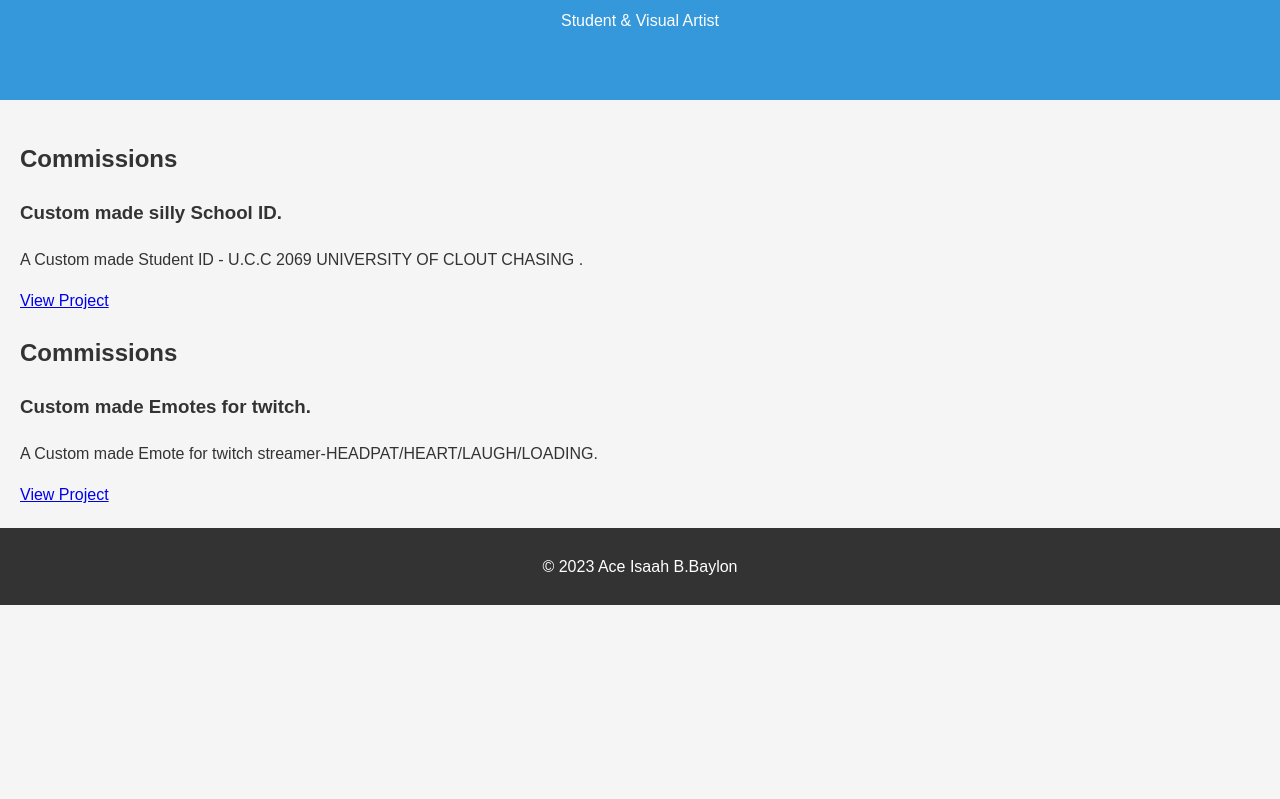
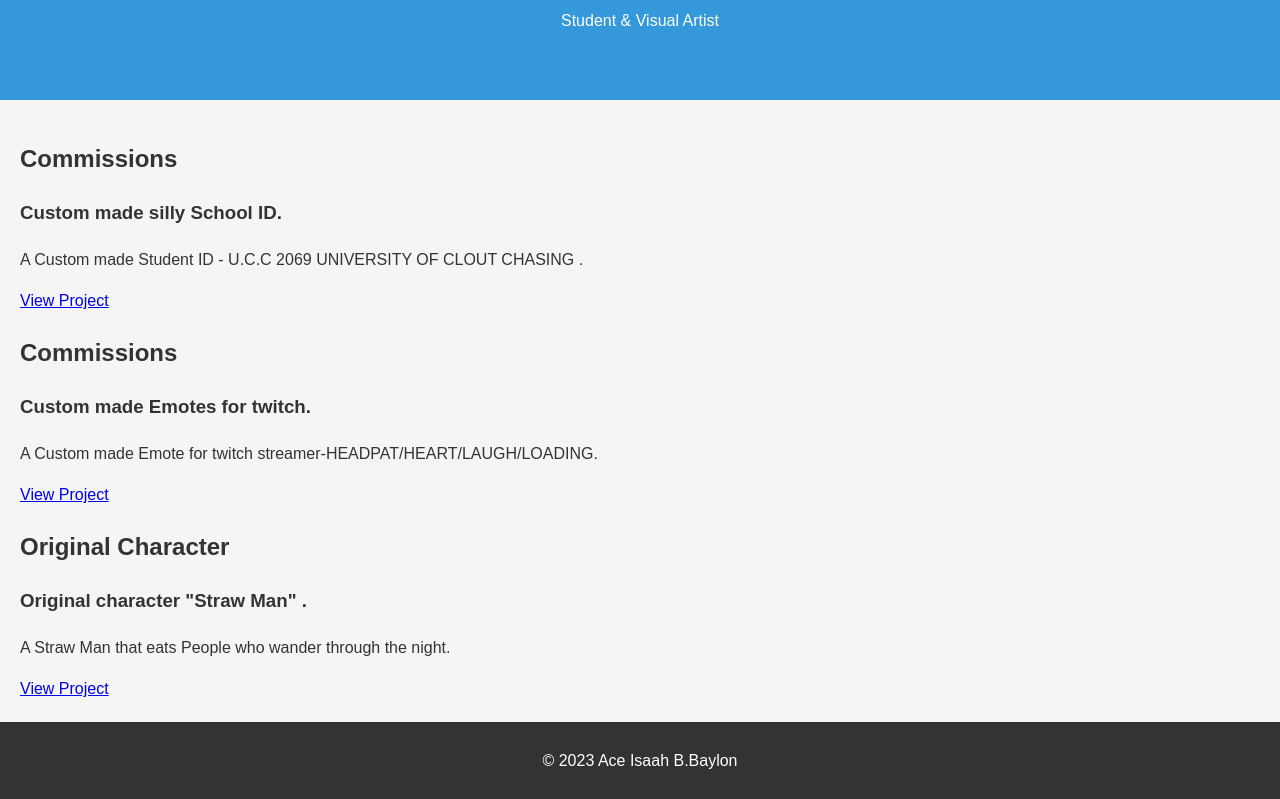
Before and after one commit to ASU121201/Portfolio, a plain HTML site: page index.html in a window 1280 px wide. Shown: the part 136-935 px from the top of the page. Before the commit the page ends 800 px from the top, so only its background shows below. Drawn offline with Linux system fonts and the light colour scheme.

Commit message:
Update index.html

```diff
--- a/index.html
+++ b/index.html
@@ -21,6 +21,12 @@
     <p>A Custom made Emote for twitch streamer-HEADPAT/HEART/LAUGH/LOADING.</p>
     <a href="https://www.facebook.com/permalink.php?story_fbid=pfbid0YmjpZ4ojjsGYbQNcV7KnXDLB3WBHLH32MmzFhFC6x5pVHcuZwL5z8vWA8hXodLql&id=61550791827145">View Project</a>
         </div>
+         <h2>Original Character</h2>
+        <div class="project">
+    <h3>Original character "Straw Man" .</h3>
+    <p>A Straw Man that eats People who wander through the night.</p>
+    <a href=" https://scontent.fwnp1-1.fna.fbcdn.net/v/t39.30808-6/371358720_122097442628026394_1226008510638408900_n.jpg?_nc_cat=104&ccb=1-7&_nc_sid=730e14&_nc_eui2=AeGGWJ5XAy6KG2avHJ0rUOz3TUdw7xYKLuJNR3DvFgou4v6ASQJyFBA6s2eug28jWKBK7QVQBcTY-oYqWqb1AIEv&_nc_ohc=YonhCOmhz8cAX-RfYP0&_nc_ht=scontent.fwnp1-1.fna&oh=00_AfBttd6RUrL1GD6YdF5w-kavF7nCh8SiYMxprKmEb3fnIw&oe=64F0CA1A ">View Project</a>
+        </div>
         <!-- Add your project details here -->
     </section>
     <footer>
```
